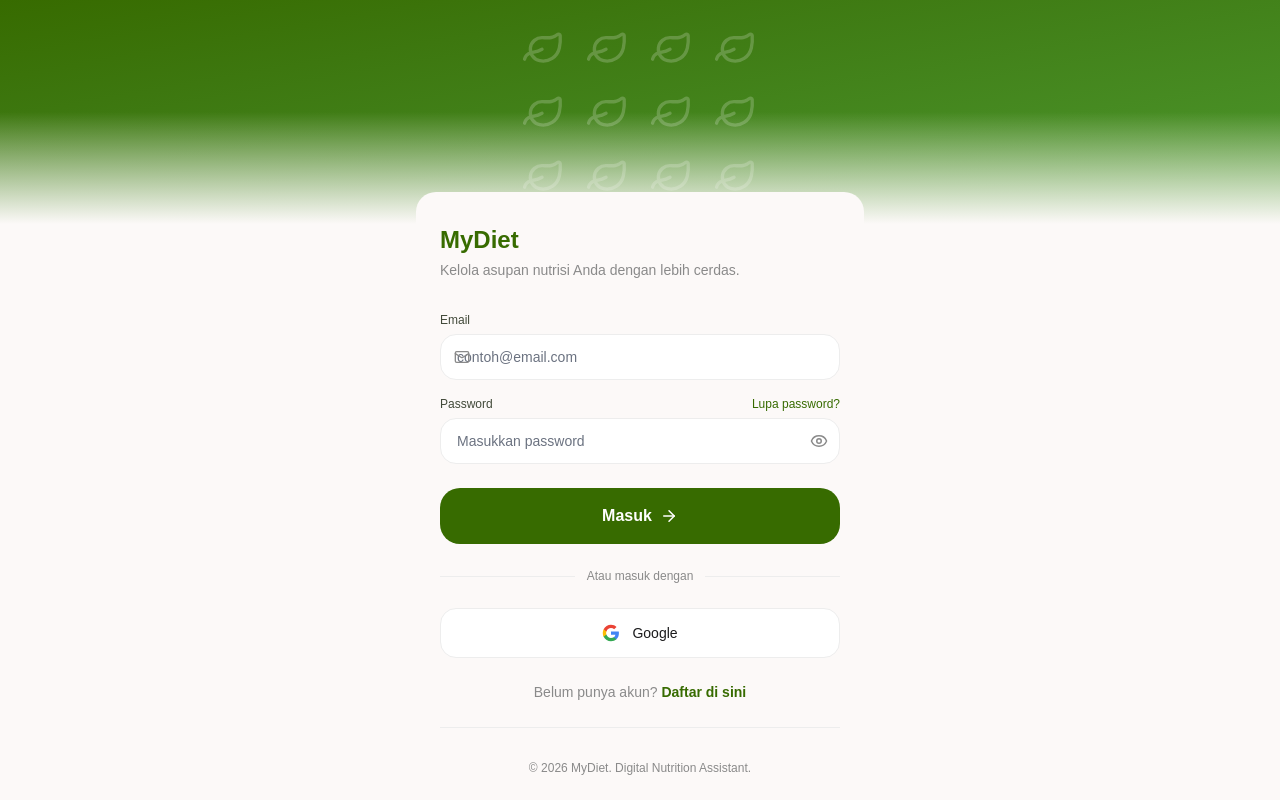
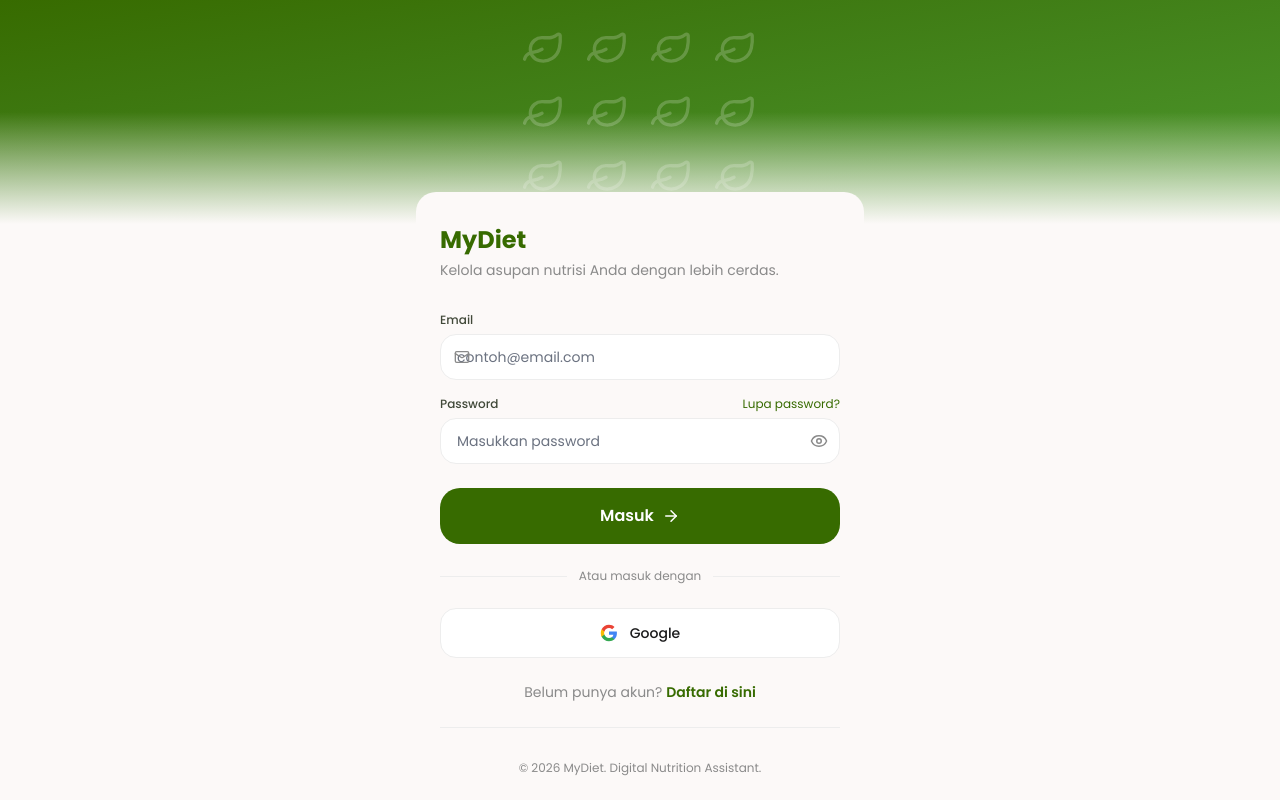
Before and after one commit to josswinaya/mydiet, a Next.js app: page /login in a window 1280 px wide. Built offline with nearby package versions, Linux system fonts and the light colour scheme.

Commit message:
fix: import url global.css

```diff
--- a/src/app/globals.css
+++ b/src/app/globals.css
@@ -1,5 +1,5 @@
+@import url("https://fonts.googleapis.com/css2?family=Poppins:wght@400;500;600;700&display=swap");
 @import "tailwindcss";
-@import url("https://fonts.googleapis.com/css2?family=Poppins:wght@400;500;600;700&display=swap");
 @import "tw-animate-css";
 @import "shadcn/tailwind.css";
 
```
